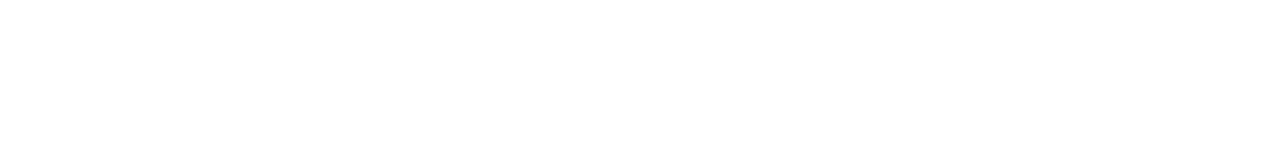
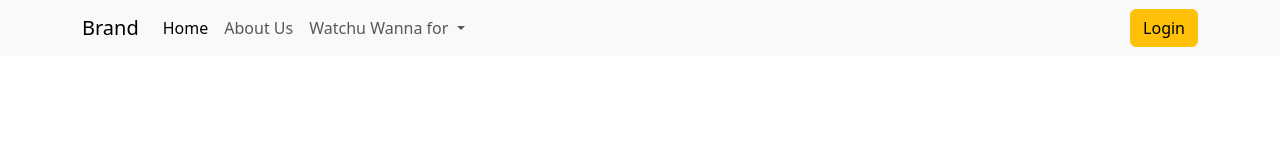
Before and after one commit to Satrioz/LandingPage, a plain HTML site: page index.html in a window 1280 px wide. Drawn offline with nearby package versions, Linux system fonts and the light colour scheme.

Commit message:
update on navbar

```diff
--- a/index.html
+++ b/index.html
@@ -4,9 +4,45 @@
     <meta charset="UTF-8">
     <meta http-equiv="X-UA-Compatible" content="IE=edge">
     <meta name="viewport" content="width=device-width, initial-scale=1.0">
+    <link href="https://cdn.jsdelivr.net/npm/bootstrap@5.3.0-alpha3/dist/css/bootstrap.min.css" rel="stylesheet" integrity="sha384-KK94CHFLLe+nY2dmCWGMq91rCGa5gtU4mk92HdvYe+M/SXH301p5ILy+dN9+nJOZ" crossorigin="anonymous">
+    <script src="https://cdn.jsdelivr.net/npm/bootstrap@5.3.0-alpha3/dist/js/bootstrap.bundle.min.js" integrity="sha384-ENjdO4Dr2bkBIFxQpeoTz1HIcje39Wm4jDKdf19U8gI4ddQ3GYNS7NTKfAdVQSZe" crossorigin="anonymous"></script>
     <title>SabinoDope</title>
 </head>
 <body>
+    <!-- ini navbar -->
+    <nav class="navbar navbar-expand-lg bg-light">
+        <div class="container">
+          <a class="navbar-brand" href="#">Brand</a>
+          <button class="navbar-toggler" type="button" data-bs-toggle="collapse" data-bs-target="#navbarSupportedContent" aria-controls="navbarSupportedContent" aria-expanded="false" aria-label="Toggle navigation">
+            <span class="navbar-toggler-icon"></span>
+          </button>
 
+          <div class="collapse navbar-collapse" id="navbarSupportedContent">
+            <ul class="navbar-nav me-auto mb-2 mb-lg-0">
+              <li class="nav-item">
+                <a class="nav-link active" aria-current="page" href="#">Home</a>
+              </li>
+              <li class="nav-item">
+                <a class="nav-link" href="#">About Us</a>
+              </li>
+              <li class="nav-item dropdown">
+                <a class="nav-link dropdown-toggle" href="#" role="button" data-bs-toggle="dropdown" aria-expanded="false">
+                  Watchu Wanna for
+                </a>
+                <ul class="dropdown-menu">
+                  <li><a class="dropdown-item" href="#">Men</a></li>
+                  <li><a class="dropdown-item" href="#">Woman</a></li>
+                  <li><a class="dropdown-item" href="#">Kids</a></li>
+                </ul>
+              </li>
+            </ul>
+            <div class="button">
+                <button type="button" class="btn btn-warning">Login</button>
+            </div>
+
+          </div>
+        </div>
+      </nav>
+    <!-- ini navbar -->
 </body>
 </html>
```
